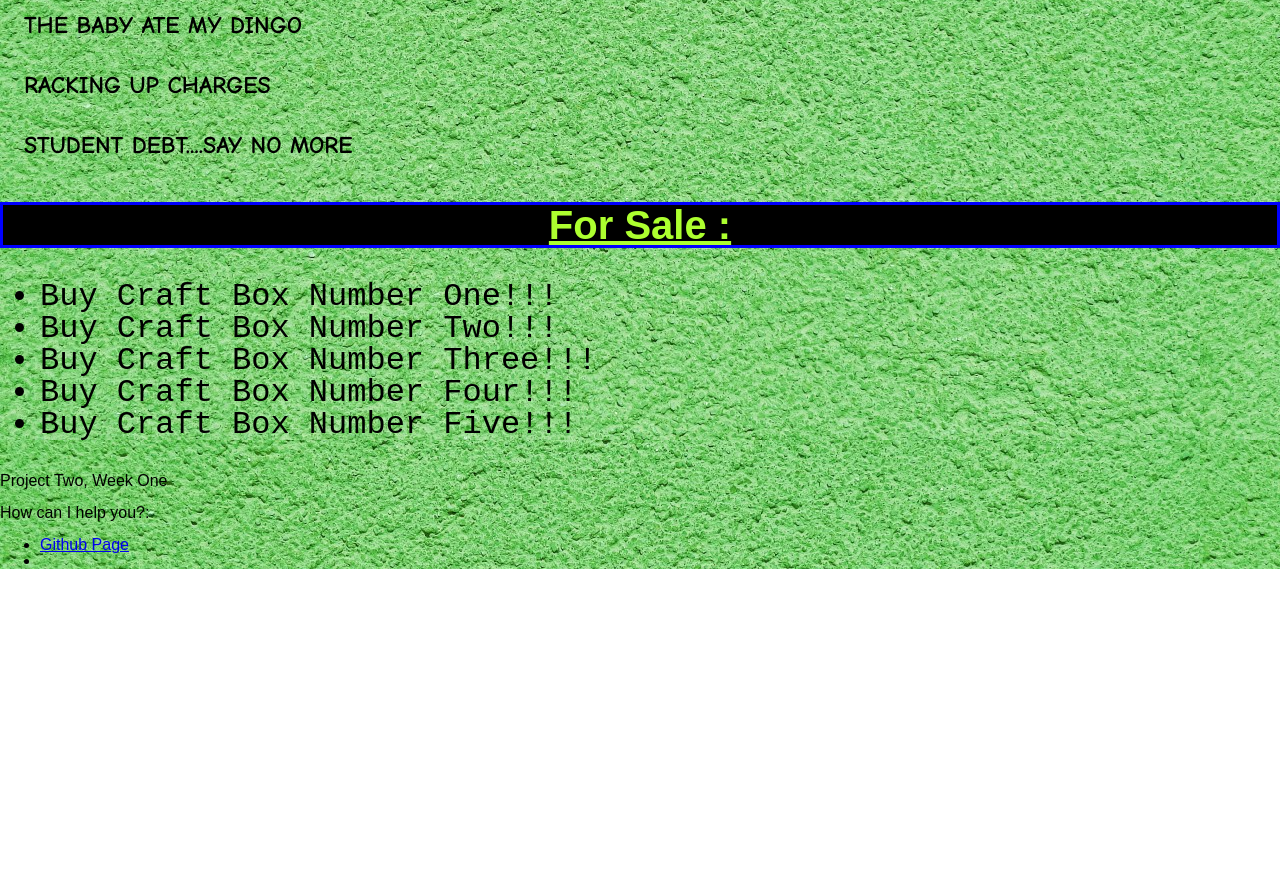
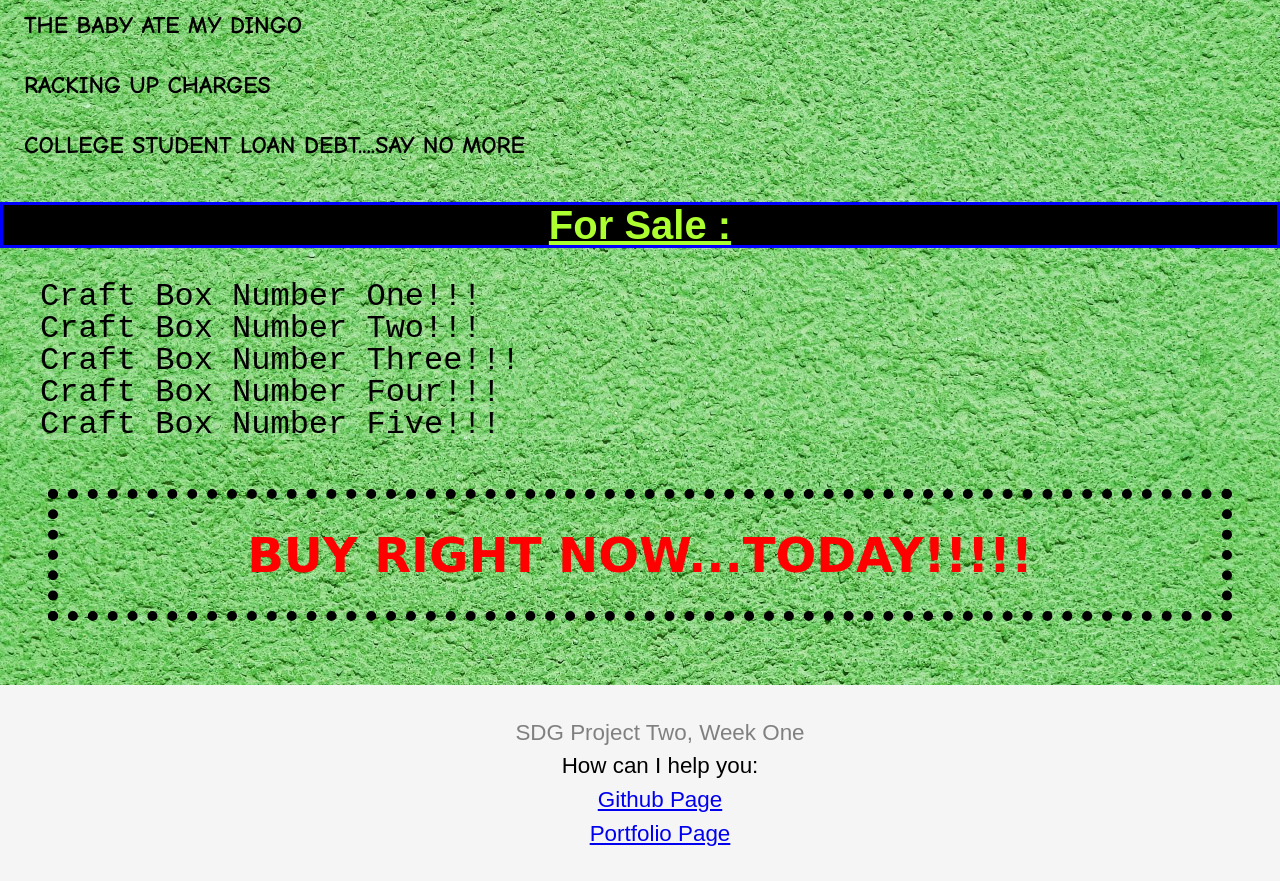
Before and after one commit to TatyCat/bad-css-0102, a website: page public/index.html in a window 1280 px wide. Shown: the part 1360-2241 px from the top of the page. Before the commit the page ends 1929 px from the top, so only its background shows below. Drawn offline with Linux system fonts and the light colour scheme.

Commit message:
Added a buynow animation

```diff
--- a/public/index.html
+++ b/public/index.html
@@ -18,7 +18,7 @@
         <li><a href="index.html#pub-link">Publications</a></li>
         <li><a href="index.html#sale">For Sale</a></li>
         <li><a href="secondpg.html">HOBBY PAGE</a></li>
-        <li><a href="thirdpg.html">Tables</a></li>
+        <li><a href="thirdpg.html">TABLES PAGE</a></li>
       </ul>
     </nav>
 
@@ -56,26 +56,34 @@
       <p>TV WATCHING</p>
       <p>THE BABY ATE MY DINGO</p>
       <p>RACKING UP CHARGES</p>
-      <p>STUDENT DEBT....SAY NO MORE</p>
+      <p>COLLEGE STUDENT LOAN DEBT....SAY NO MORE</p>
     </section>
 
     <section class="for-sale">
       <h2 class="sale-header" id="sale">For Sale :</h2>
       <ul>
-        <li id="one">Buy Craft Box Number One!!!</li>
-        <li id="two">Buy Craft Box Number Two!!!</li>
-        <li id="three">Buy Craft Box Number Three!!!</li>
-        <li id="four">Buy Craft Box Number Four!!!</li>
-        <li id="five">Buy Craft Box Number Five!!!</li>
+        <li id="one">Craft Box Number One!!!</li>
+        <li id="two">Craft Box Number Two!!!</li>
+        <li id="three">Craft Box Number Three!!!</li>
+        <li id="four">Craft Box Number Four!!!</li>
+        <li id="five">Craft Box Number Five!!!</li>
       </ul>
+      <p class="animation-flashing blink">BUY RIGHT NOW...TODAY!!!!!</p>
     </section>
 
     <footer>
-      <p>Project Two, Week One</p>
-      <p>How can I help you?:</p>
       <ul>
-        <li><a href="https://github.com/TatyCat"> Github Page </a></li>
-        <li><a></a></li>
+        <li>SDG Project Two, Week One</li>
+        <li>How can I help you:</li>
+        <li>
+          <a href="https://github.com/TatyCat" target="_blank"> Github Page </a>
+        </li>
+
+        <li>
+          <a href="https://purebrassapps.com/" target="_blank">
+            Portfolio Page
+          </a>
+        </li>
       </ul>
     </footer>
   </body>
--- a/public/screen.css
+++ b/public/screen.css
@@ -97,6 +97,38 @@ nav ul li {
   font-family: fantasy;
 }
 
+.for-sale ul li {
+  list-style-type: none;
+}
+
+.animation-flashing {
+  text-align: center;
+  margin: 3rem;
+  font-size: 3rem;
+  color: red;
+  font-family: cursive;
+  font-weight: bold;
+  border: 10px dotted black;
+  padding: 2rem;
+}
+
+.blink {
+  animation: blink-animation 1s steps(5, start) infinite;
+  -webkit-animation: blink-animation 1s steps(5, start) infinite;
+}
+
+@keyframes blink-animation {
+  to {
+    visibility: hidden;
+  }
+}
+
+@-webkit-keyframes blink-animation {
+  to {
+    visibility: hidden;
+  }
+}
+
 /* Second PG */
 
 h4 {
@@ -122,7 +154,21 @@ img {
 
 footer {
   margin-bottom: 0;
+  margin-top: 4rem;
   bottom: 0px;
+  padding: .5rem 0;
+  text-align: center;
+  background-color: whitesmoke;
+  font-size: 1.4rem;
+  line-height: 1.5;
+}
+
+footer ul {
+  list-style-type: none;
+}
+
+footer ul li:nth-child(1) {
+  color: grey;
 }
 
 /* 5 id selectors */
@@ -185,3 +231,9 @@ footer {
 .for-sale {
   margin-bottom: 2em;
 }
+
+/* Third PG  */
+
+table, th, td {
+  border: 1px solid black;
+}
```
Also changed, not shown: public/secondpg.html (+16 -1 lines), public/thirdpg.html (+16 -2 lines).
